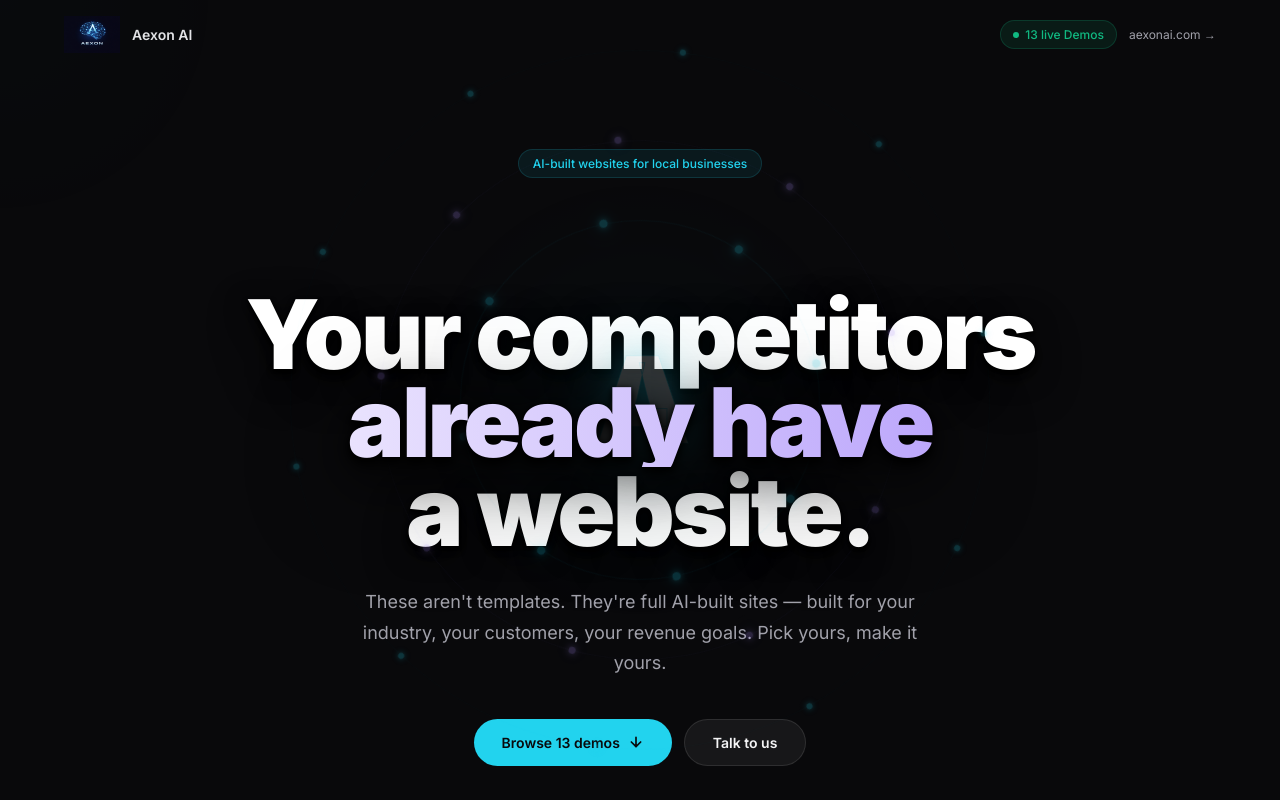
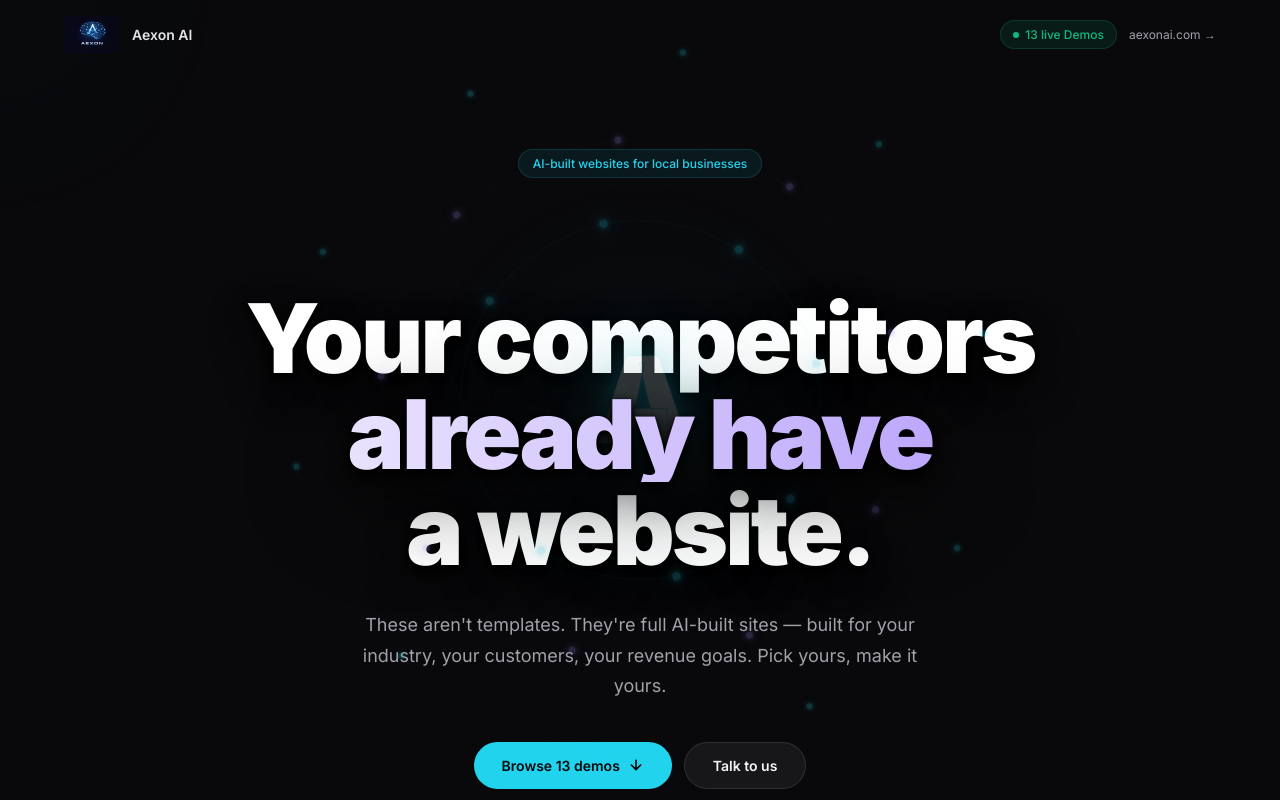
Before and after one commit to AEXON-AI-AGENCY/demo-staged-website-factory, a Next.js app: page / in a window 1280 px wide. Shown: the top 800 px of the page. Built offline with nearby package versions, Linux system fonts and the light colour scheme.

Commit message:
Headline line-height 0.92→1.0 for descender clearance

```diff
--- a/app/page.tsx
+++ b/app/page.tsx
@@ -222,8 +222,8 @@ export default function Home() {
           AI-built websites for local businesses
         </div>
 
-        {/* Headline — line-height 0.92em, no letter cutoff */}
-        <h1 style={{ fontSize: "clamp(48px, 8vw, 96px)", fontWeight: 900, lineHeight: 0.92, marginBottom: "32px", letterSpacing: "-0.03em" }}>
+        {/* Headline — line-height 1.0 for proper descender clearance */}
+        <h1 style={{ fontSize: "clamp(48px, 8vw, 96px)", fontWeight: 900, lineHeight: 1.0, marginBottom: "32px", letterSpacing: "-0.03em" }}>
           <span style={{
             display: "block",
             color: "#ffffff",
```
